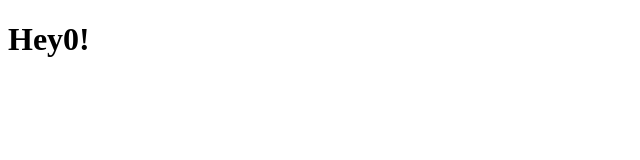
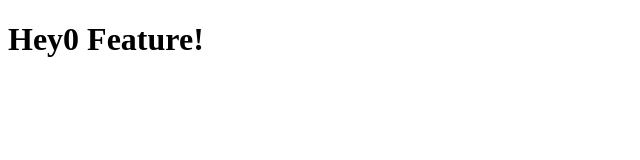
Before and after one commit to Codeusername78/test-repo, a plain HTML site: page index.html in a window 1280 px wide. Shown: the whole page, without its empty margins (0-640 px from the left). Drawn offline with Linux system fonts and the light colour scheme.

Commit message:
Add Change to Features

```diff
--- a/index.html
+++ b/index.html
@@ -7,6 +7,6 @@
     <title>Document</title>
   </head>
   <body>
-    <h1>Hey0!</h1>
+    <h1>Hey0 Feature!</h1>
   </body>
 </html>
```
